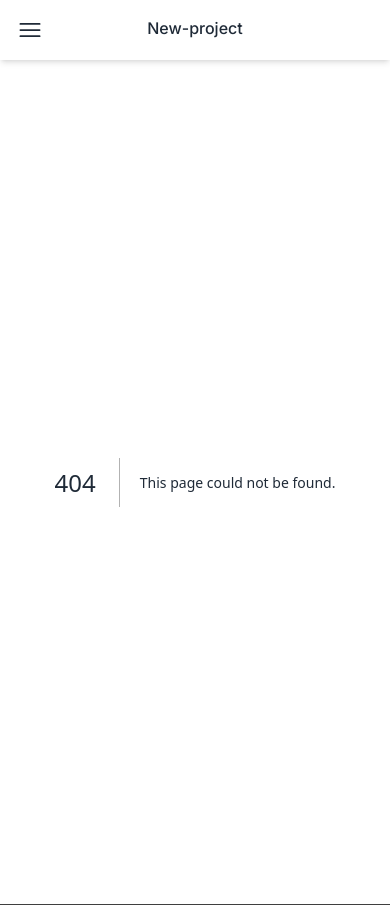
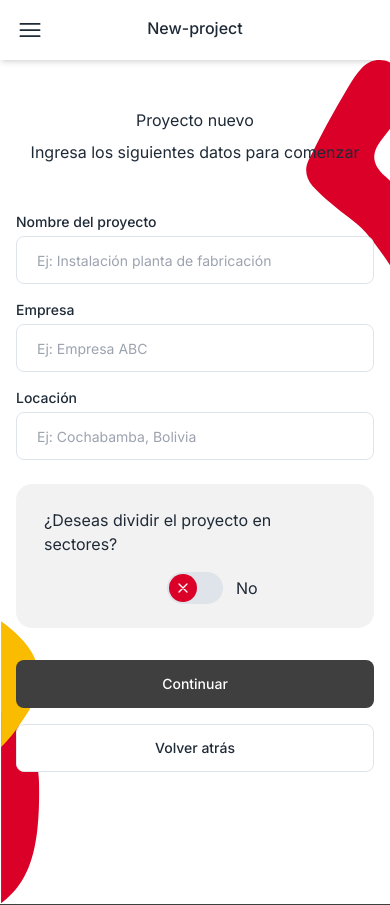
Before and after one commit to marcopdonoso/impromec-calculador, a Next.js app: page /dashboard/calculator/new-project in a window 390 px wide. Before the commit this address had no page. Shown: the top 905 px of the page. Built offline with nearby package versions, Linux system fonts and the light colour scheme.

Commit message:
calculator: agrega vista responsive calculator/new-project

```diff
--- /dev/null
+++ b/src/app/(app)/dashboard/calculator/new-project/page.tsx
@@ -0,0 +1,50 @@
+import Breadcrumbs from '@/components/Breadcrumbs'
+import Button from '@/components/Button'
+import Input from '@/components/Input'
+import MySwitch from '@/components/MySwitch'
+import Link from 'next/link'
+
+export default function NewProjectPage() {
+  return (
+    <section className="min-h-screen px-4">
+      <Breadcrumbs className="px-24 py-5" />
+      <div className="flex flex-col items-center justify-center py-12 lg:py-4">
+        <h4 className="body_large_semibold lg:heading_h4">Proyecto nuevo</h4>
+        <p className="body_small_regular mt-2 lg:body_large_regular">
+          Ingresa los siguientes datos para comenzar
+        </p>
+        <form className="mt-12 w-full lg:mt-14 lg:max-w-4xl">
+          <Input
+            label="Nombre del proyecto"
+            placeholder="Ej: Instalación planta de fabricación"
+          />
+          <div className="mt-4 flex flex-col gap-4 lg:mt-6 lg:flex-row lg:gap-8">
+            <Input label="Empresa" placeholder="Ej: Empresa ABC" />
+            <Input label="Locación" placeholder="Ej: Cochabamba, Bolivia" />
+          </div>
+          <div className="mt-6 flex w-full flex-col items-center justify-center gap-4 rounded-2xl bg-gray-background px-7 py-6 lg:mt-10 lg:flex-row lg:items-start lg:justify-between lg:pl-14 lg:pr-20">
+            <div className="max-w-lg lg:flex-1">
+              <p className="body_small_medium lg:body_medium_medium">
+                ¿Deseas dividir el proyecto en sectores?
+              </p>
+              <p className="hidden lg:body_medium_regular lg:mt-2 lg:block">
+                Al dividir el proyecto en sectores, es posible optimizar el
+                diseño y la selección de bandejas portacables para cada área
+                específica.
+              </p>
+            </div>
+            <MySwitch />
+          </div>
+          <div className="mt-8 flex w-full flex-col gap-4 lg:flex-row-reverse lg:gap-9">
+            <Button type="submit">Continuar</Button>
+            <Link href={'/dashboard/calculator'} className="lg:w-full">
+              <Button variant="secondary" type="button">
+                Volver atrás
+              </Button>
+            </Link>
+          </div>
+        </form>
+      </div>
+    </section>
+  )
+}
--- a/src/components/Breadcrumbs.tsx
+++ b/src/components/Breadcrumbs.tsx
@@ -1,5 +1,6 @@
 'use client'
 import { ChevronRightIcon, HomeIcon } from '@heroicons/react/24/outline'
+import clsx from 'clsx'
 import Link from 'next/link'
 import { usePathname } from 'next/navigation'
 
@@ -17,12 +18,16 @@ const generateBreadcrumbs = (pathname: string): BreadcrumbItem[] => {
   })
 }
 
-export default function Breadcrumbs() {
+interface BreadcrumbsProps {
+  className?: string
+}
+
+export default function Breadcrumbs({ className }: BreadcrumbsProps) {
   const pathname = usePathname()
   const breadcrumbs = generateBreadcrumbs(pathname)
 
   return (
-    <nav>
+    <nav className={clsx('hidden lg:block', className)}>
       <ol className="flex gap-2">
         <li>
           <Link className="flex gap-2 text-gray-text_inactive" href={'/'}>
```
